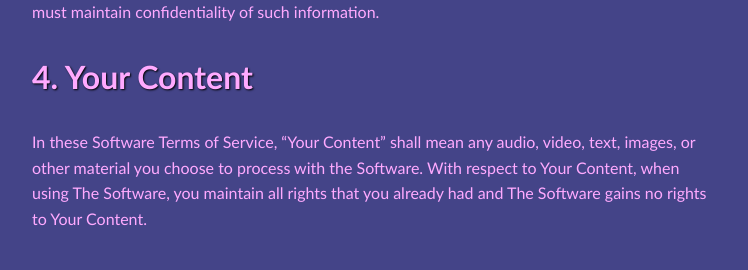
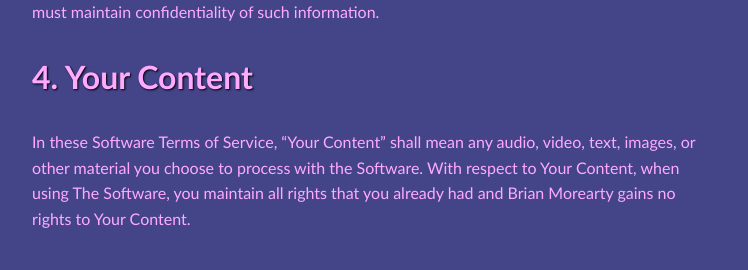
Before and after one commit to BMorearty/fix-code-indents-website, a SvelteKit app: page /terms in a window 1280 px wide. Shown: the part 1100-1370 px from the top of the page, without its empty margins (266-1014 px from the left). Built offline with nearby package versions, Linux system fonts and the light colour scheme.

Commit message:
Update wording.

```diff
--- a/src/routes/terms/+page.svelte
+++ b/src/routes/terms/+page.svelte
@@ -52,8 +52,9 @@
   <p>
     In these Software Terms of Service, “Your Content” shall mean any audio, video, text, images, or
     other material you choose to process with the Software. With respect to Your Content, when using
-    The Software, you maintain all rights that you already had and The Software gains no rights to
-    Your Content.
+    The Software, you maintain all rights that you already had and <span class="token"
+      >Brian Morearty</span
+    > gains no rights to Your Content.
   </p>
   <h2>5. No warranties</h2>
   <p>
```
